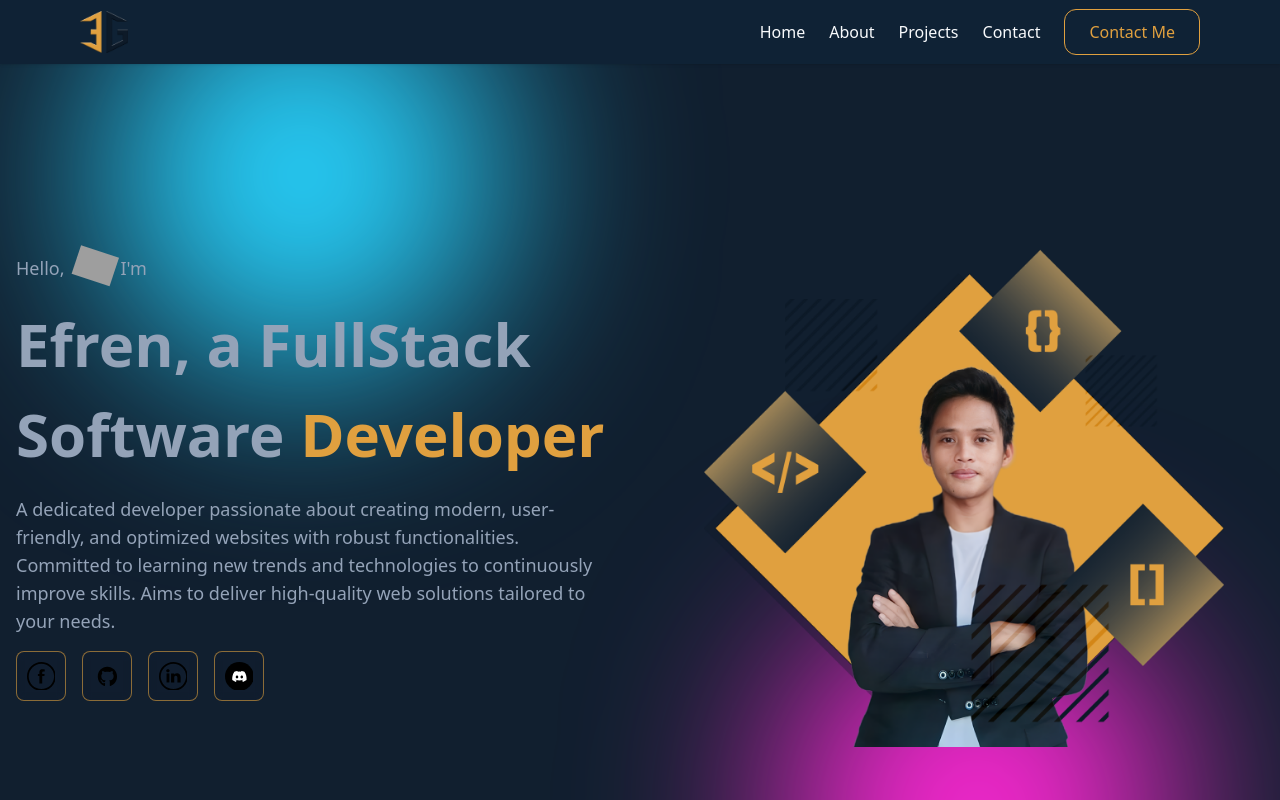
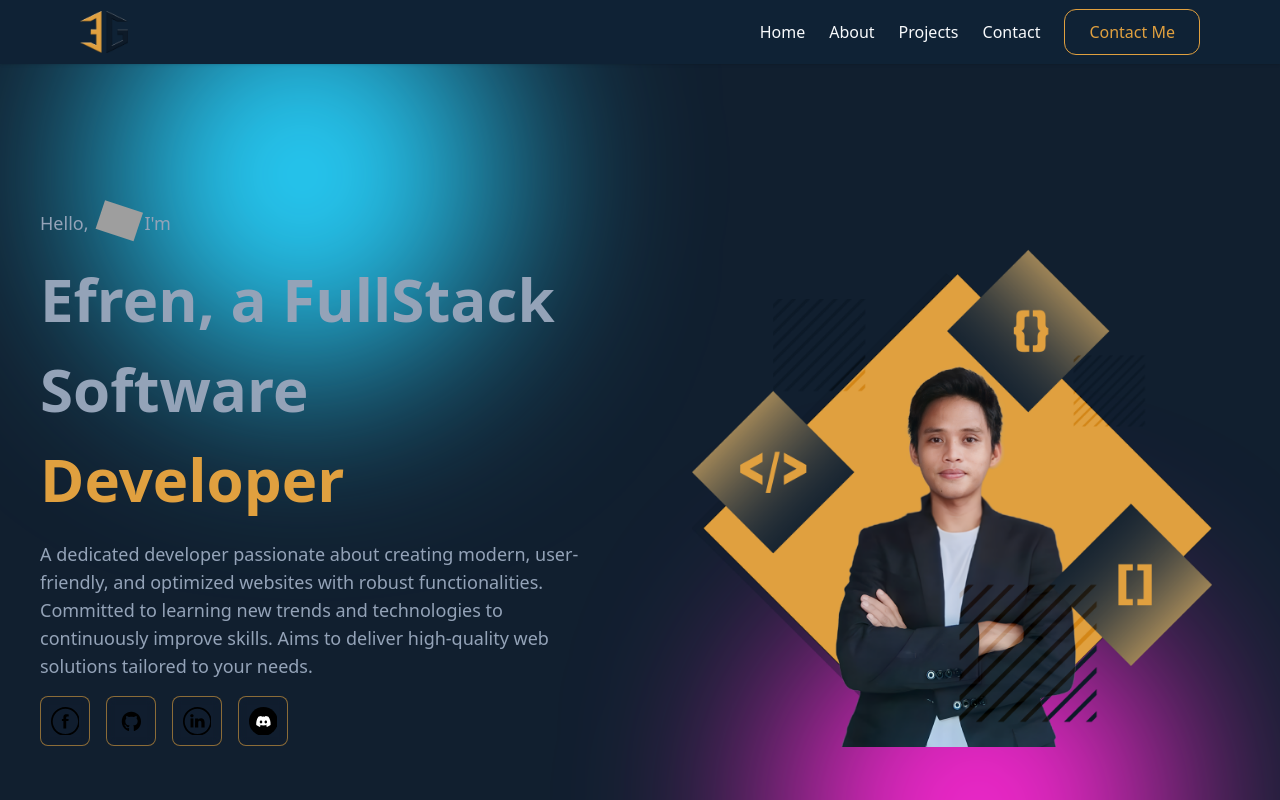
Before and after one commit to e-gors/portfolio-v2, a React (Vite) app: page / in a window 1280 px wide. Shown: the top 800 px of the page. Built offline with nearby package versions, Linux system fonts and the light colour scheme; grey boxes are pictures that could not be loaded.

Commit message:
fixed width and padding

```diff
--- a/src/sections/Hero.tsx
+++ b/src/sections/Hero.tsx
@@ -28,7 +28,7 @@ export default function Hero() {
   return (
     <section
       id="home"
-      className="container relative mx-auto min-h-[calc(100vh-64px)] flex flex-col lg:flex-row items-center justify-center px-4 py-12 gap-8 md:gap-12"
+      className="w-screen container relative mx-auto min-h-[calc(100vh-64px)] flex flex-col lg:flex-row items-center justify-center px-4 md:px-10 py-12 gap-8 md:gap-12"
     >
       <div className="left w-full lg:w-1/2 flex flex-col items-center md:items-start md:text-left gap-4">
         <div className="w-full flex items-center gap-2">
```
